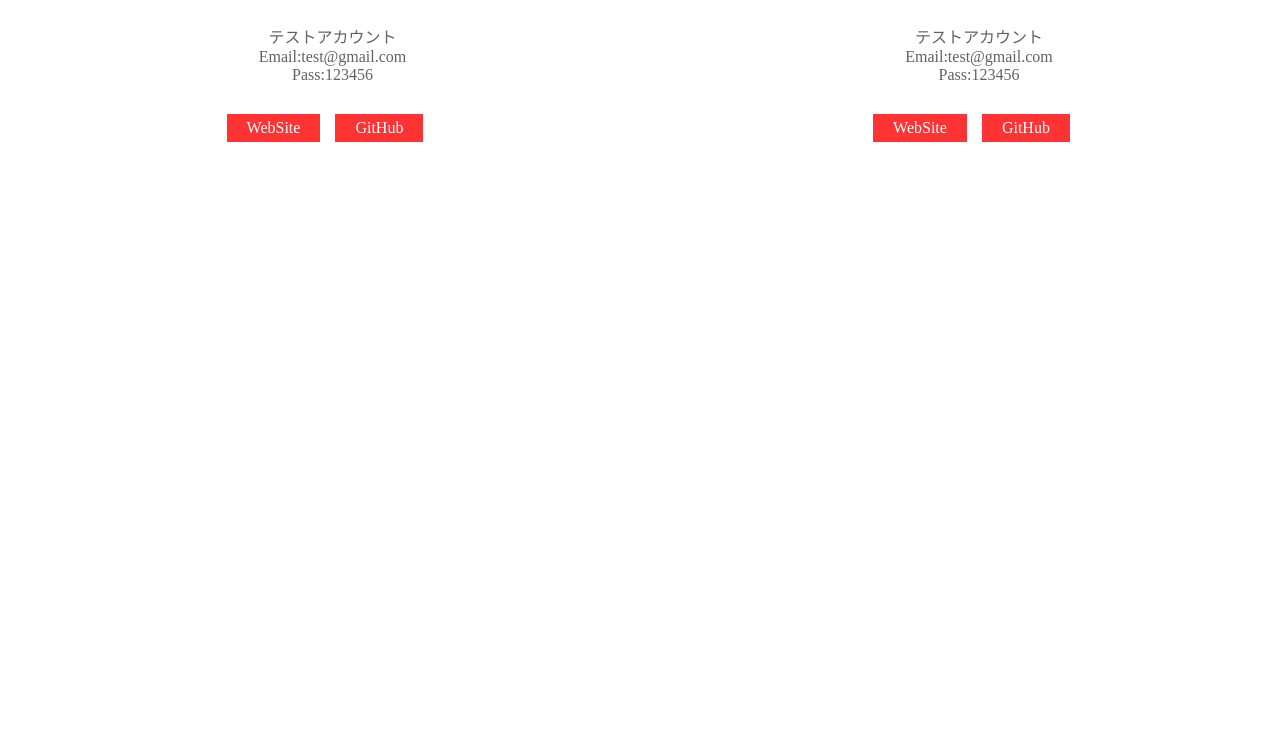
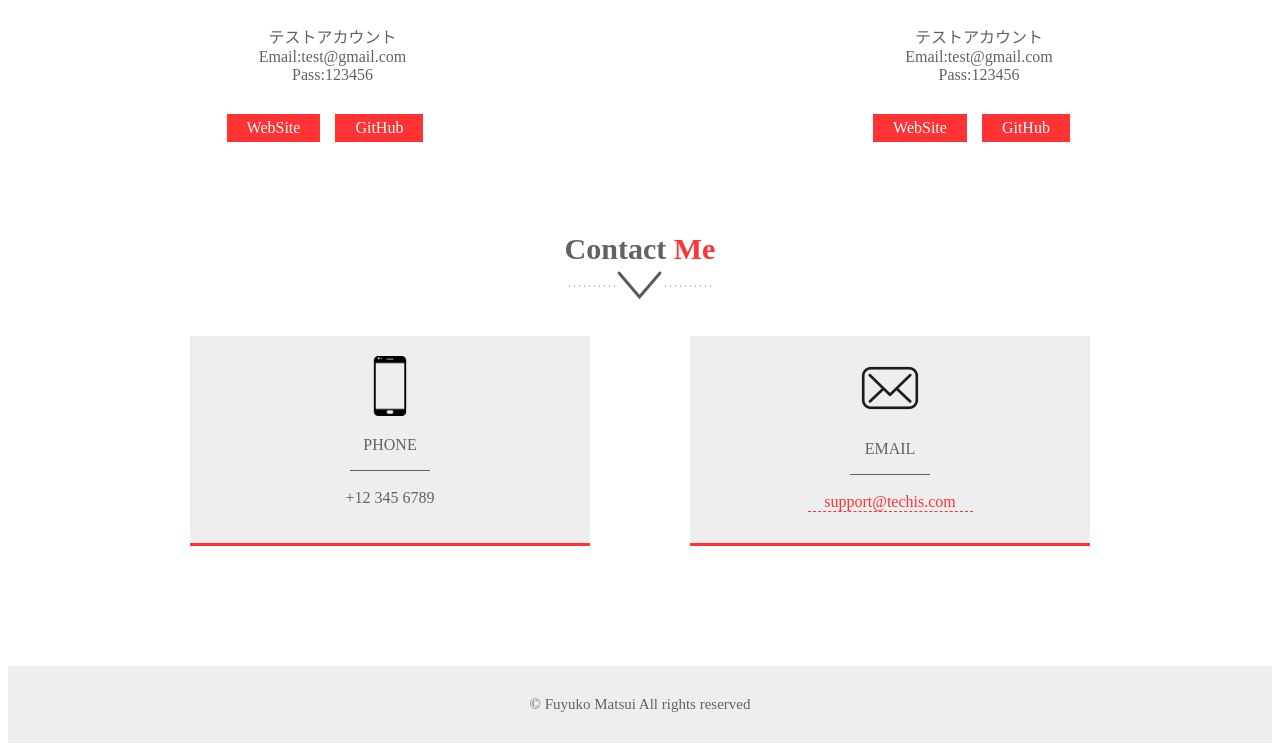
Before and after one commit to inami73/ExePortfolio, a PHP site: page / in a window 1280 px wide. Shown: the part 2120-2871 px from the top of the page. Before the commit the page ends 2262 px from the top, so only its background shows below. Run offline with PHP 8.4, Linux system fonts and the light colour scheme.

Commit message:
連絡先・フッターの作成

```diff
--- a/index.html
+++ b/index.html
@@ -152,5 +152,45 @@
         </ul>
     </div>
 
+    <!--
+        contactの箱
+     -->
+    <div class="box-contact">
+        <div class="item-list">
+            <h2>Contact
+                <span>Me</span>
+            </h2>
+            <div class="under-next">
+                <span>・・・・・・・・・・</span>
+                <img src="img/pass.png" alt="">
+                <span>・・・・・・・・・・</span>
+            </div>
+        </div>
+
+        <ul class="contact-list">
+            <li class="phone-area">
+                <img src="img/phone.png" alt="phone画像">
+                <p>PHONE</p>
+                <hr style="border:none;border-top:ridge 1px #626266;height:2px;color:#FFFFFF;width:80px;">
+                <p>+12 345 6789</p>
+            </li>
+
+            <li class="email-area">
+                <img src="img/email.png" alt="email画像">
+                <p>EMAIL</p>
+                <hr style="border:none;border-top:ridge 1px #626266;height:2px;color:#FFFFFF;width:80px;">
+                <p class="email-last">support@techis.com</p>
+                <hr style="border:none;border-top:dashed 1px #FF3333;height:2px;color:#FF3333;width:165px;">
+            </li>
+        </ul>
+    </div>
+
+    <!--
+        footerの箱
+     -->
+    <footer class="block-footer">
+        <p>© Fuyuko Matsui All rights reserved</p>
+    </footer>
+
 </body>
 </html>
--- a/style.css
+++ b/style.css
@@ -2,7 +2,7 @@
     outline: 1px solid red;
 } */
 /*
-/ 画面のスタイルシート
+* 画面のスタイルシート
 */
 .under-next {
     display: flex;
@@ -224,3 +224,65 @@
     color: white;
     font-family: -webkit-body;
 }
+
+/*
+* [contact]のスタイルシート
+*/
+.box-contact {
+    text-align: center;
+}
+
+.box-contact h2 {
+    font-size: 30px;
+    margin: 0;
+    padding: 40px 0 0 0;
+    color: #626266;
+    font-family: -webkit-pictograph;
+}
+
+.box-contact h2 span {
+    font-size: 30px;
+    color: #ff3333;
+}
+
+.contact-list {
+    display: flex;
+    list-style: none;
+    padding: 0;
+    justify-content: center;
+}
+
+.contact-list li {
+    width: 400px;
+    padding-top: 20px;
+    padding-bottom: 20px;
+    margin: 20px 50px;
+    background-color: #eeeeee;
+    border-bottom: medium solid #ff3333;
+}
+
+.contact-list li p {
+    color: #626266;
+}
+
+.contact-list .email-last {
+    color: #ff3333;
+    margin-bottom: 0;
+}
+
+.email-area hr {
+    margin-top: 0;
+}
+
+/*
+* [footer]のスタイルシート
+*/
+.block-footer p {
+    clear: both;
+    text-align: center;
+    font-size: 15px;
+    margin: 100px 0 0;
+    padding: 30px;
+    background-color: #eeeeee;
+    color: #626266;
+}
```
